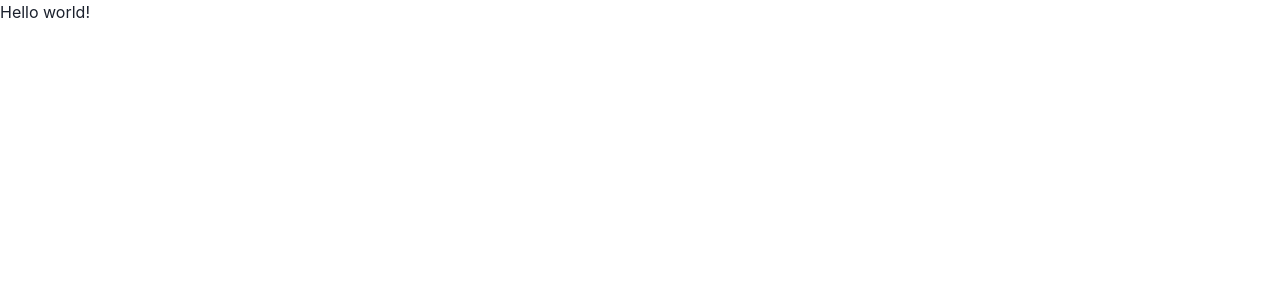
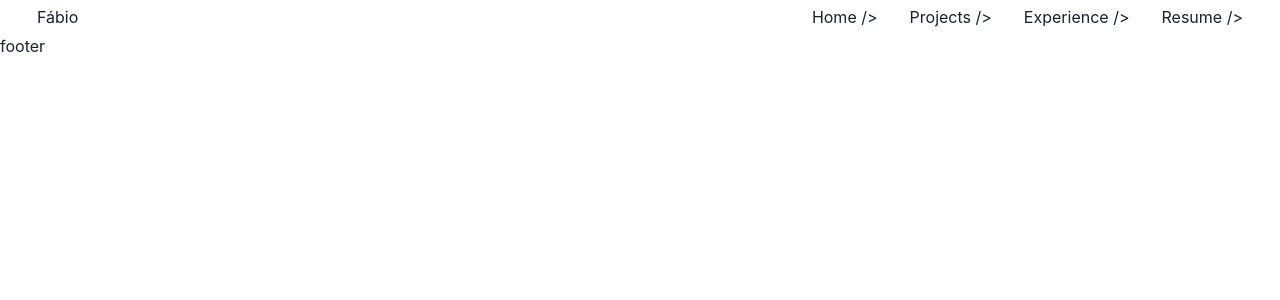
Before and after one commit to FabioVV/portfolio-sd-fabio, a React (Vite) app: page / in a window 1280 px wide. Shown: the top 300 px of the page. Built offline with nearby package versions, Linux system fonts and the light colour scheme.

Commit message:
Adding some styles

```diff
--- a/src/App.tsx
+++ b/src/App.tsx
@@ -1,15 +1,14 @@
-import react from 'react'
-
-
+import { Route, Routes } from 'react-router-dom';
+import Home from './pages/home/Home';
 
 
 function App() {
 
   return (
     <>
-      <h1 className="text-3xl font-bold underline text-center">
-        Hello world!
-      </h1>
+      <Routes>
+          <Route path='/' Component={Home}/>
+      </Routes>
     </>
   )
 }
--- a/src/components/Navbar.tsx
+++ b/src/components/Navbar.tsx
@@ -1,8 +1,23 @@
 import React from 'react'
+import { NavLink } from 'react-router-dom'
 
 function Navbar() {
+
+
   return (
-    <div>navbar</div>
+    <nav className='navbar sticky top-0 w-full'>
+      <div>Fábio</div>
+
+
+      <div>
+          <ul className='nav-links'>
+            <li><NavLink className='logo' to="/"> Home /&gt; </NavLink></li>
+            <li><NavLink to="/projects"> Projects /&gt; </NavLink></li>
+            <li><NavLink to="/experiences"> Experience /&gt; </NavLink></li>
+            <li><NavLink to="/my-resume"> Resume /&gt; </NavLink></li>
+          </ul>
+      </div>
+    </nav>
   )
 }
 
--- a/src/components/default_page.tsx
+++ b/src/components/default_page.tsx
@@ -8,18 +8,19 @@ interface DefaultProps {
 }
 
 
-const default_page: React.FC<DefaultProps> = ({children}) => {
+const Default_page: React.FC<DefaultProps> = ({children}) => {
 
   return (
-    <main>
+    <>
         <Navbar/>
+        <main>
         {children}
+        </main>
         <Footer/>
-
-    </main>
+    </>
   )
 }
 
 
 
-export default default_page
+export default Default_page
--- a/src/index.css
+++ b/src/index.css
@@ -1,3 +1,20 @@
 @tailwind base;
 @tailwind components;
 @tailwind utilities;
+
+
+.navbar{
+    display: flex;
+    justify-content: space-between;
+    padding: 5px;
+}
+
+.nav-links{
+    display: flex;
+    flex-direction: row;
+    gap: 2rem;
+}
+
+.navbar > div{
+    margin: 0 2rem;
+}
--- a/src/main.tsx
+++ b/src/main.tsx
@@ -3,12 +3,15 @@ import ReactDOM from 'react-dom/client'
 import App from './App.tsx'
 import './index.css'
 import { ChakraProvider } from '@chakra-ui/react'
+import { BrowserRouter} from 'react-router-dom';
 
 
 ReactDOM.createRoot(document.getElementById('root')!).render(
   <React.StrictMode>
     <ChakraProvider resetCSS>
-      <App />
+      <BrowserRouter>
+        <App />
+      </BrowserRouter>
     </ChakraProvider>
   </React.StrictMode>,
 )
--- /dev/null
+++ b/src/pages/home/Home.tsx
@@ -0,0 +1,15 @@
+import React from 'react'
+import Default_page from '../../components/default_page.tsx'
+
+
+
+function Home() {
+
+  return (
+    <Default_page>
+
+    </Default_page>
+  )
+}
+
+export default Home
```
